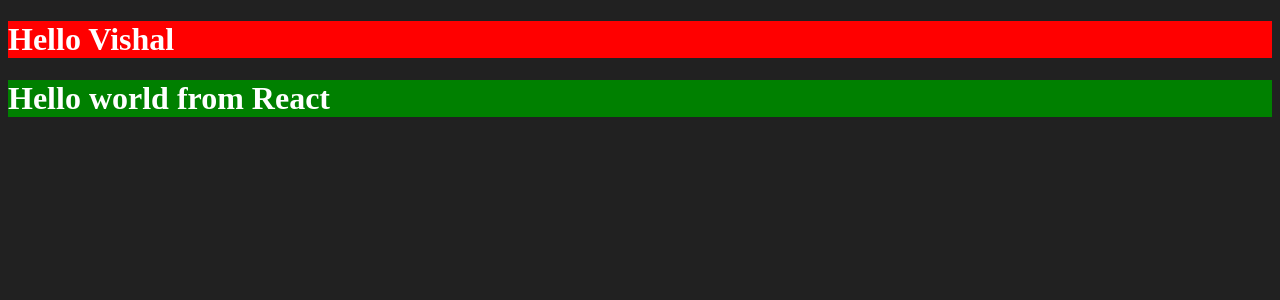
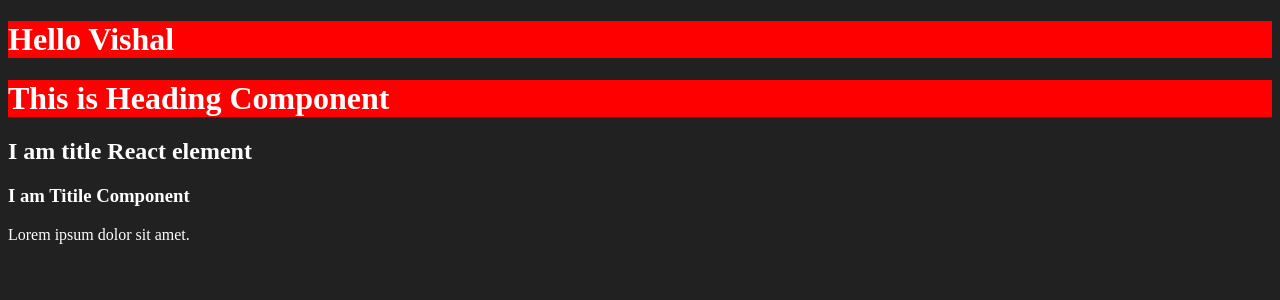
Before and after one commit to vsvishal/react-projects, a React (Vite) app in the folder namaste-react/: page / in a window 1280 px wide. Shown: the top 300 px of the page. Built offline with nearby package versions, Linux system fonts and the light colour scheme.

Commit message:
Notes updated

```diff
--- a/namaste-react/index.html
+++ b/namaste-react/index.html
@@ -8,7 +8,6 @@
   </head>
   <body style="background-color: #212121; color: white">
     <h1>Hello Vishal</h1>
-
     <!-- It will get replaced -->
     <div id="root">THis is root</div>
     <script type="module" src="./index.js"></script>
--- a/namaste-react/index.js
+++ b/namaste-react/index.js
@@ -1,14 +1,33 @@
 import React from "react";
 import ReactDOM from "react-dom/client";
 
-const heading = React.createElement(
-  "h1",
-  { id: "heading", style: { backgroundColor: "green" } },
-  "Hello world from React"
-);
+// const heading = React.createElement(
+//   "h1",
+//   { id: "heading", style: { backgroundColor: "green" } },
+//   "Hello world from React"
+// );
+
+// React Element
+const title = <h2>I am title React element</h2>;
+
+// React Component
+const TitleComponent = () => {
+  return <h3>I am Titile Component</h3>;
+};
+
+const HeadingComponent = () => {
+  return (
+    <>
+      <h1 className="head">This is Heading Component</h1>
+      {title}
+      <TitleComponent />
+      <p>Lorem ipsum dolor sit amet.</p>
+    </>
+  );
+};
 
 const root = ReactDOM.createRoot(document.getElementById("root"));
-root.render(heading);
+root.render(<HeadingComponent />);
 
 // const root = document.getElementById("root");
 
```
